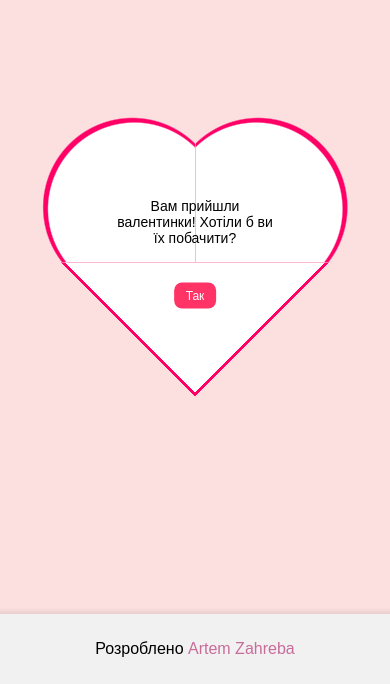
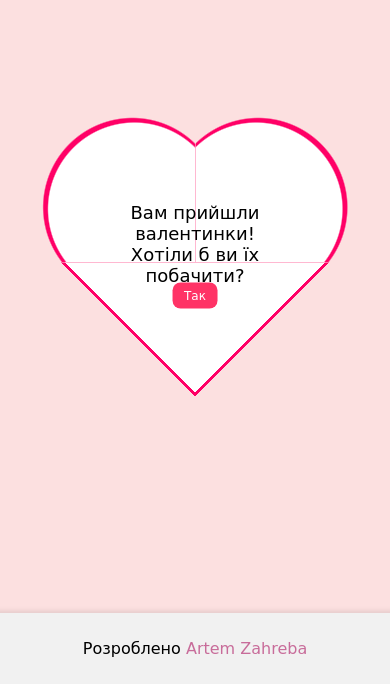
Before and after one commit to ArtemZahreba/Valentine, a PHP site: page / in a window 390 px wide. Shown: the part 160-844 px from the top of the page. Run offline with PHP 8.4, Linux system fonts and the light colour scheme.

Commit message:
update css file

```diff
--- a/styles.css
+++ b/styles.css
@@ -48,6 +48,7 @@ body {
 }
 
 button {
+    font-family: "Snell Roundhand", cursive;
     padding: clamp(8px, 2vw, 12px) clamp(15px, 4vw, 25px);
     background-color: #ff3366;
     border: none;
@@ -71,6 +72,7 @@ button:hover {
 
 /* Окремі стилі для кнопки та тексту */
 button {
+    font-family: "Snell Roundhand", cursive;
     position: absolute;
     top: 50%;
     left: 50%;
@@ -79,16 +81,18 @@ button {
 }
 
 .welcome-text {
+    font-family: "Snell Roundhand", cursive;
     position: absolute;
     top: 25%;
     left: 50%;
     transform: translateX(-50%);
     z-index: 10;
-    font-size: 26px;
+    font-size: 33px;
 }
 
 /* Стилі для футера */
 footer {
+    font-family: "Snell Roundhand", cursive;
     position: fixed;
     bottom: 0;
     width: 100%;
@@ -118,7 +122,7 @@ footer a:hover {
         padding: 8px 15px;
     }
     .welcome-text {
-        font-size: 20px;
+        font-size: 25px;
     }
 }
 
@@ -128,10 +132,10 @@ footer a:hover {
     }
     button {
         font-size: 14px;
-        padding: 8px 15px;
+        padding: 8px 20px;
     }
     .welcome-text {
-        font-size: 16px;
+        font-size: 20px;
     }
 }
 
@@ -144,6 +148,6 @@ footer a:hover {
         padding: 6px 12px;
     }
     .welcome-text {
-        font-size: 14px;
+        font-size: 18px;
     }
 }
--- a/valentine.css
+++ b/valentine.css
@@ -69,6 +69,7 @@ body {
 
 /* Для всіх <p> в картках */
 .card-front p, .card-back p {
+    font-family: "Snell Roundhand", cursive;
     width: 90%;
     margin-bottom: 30%; /* Відступ знизу 5 пікселів */
 }
```
